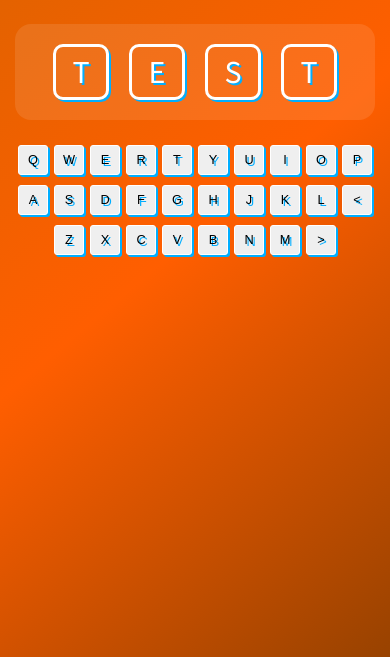
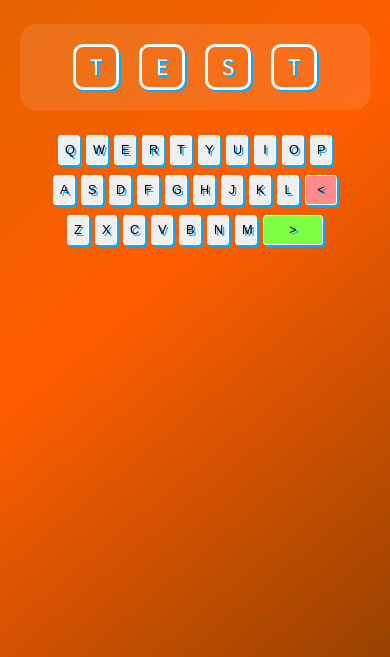
Before and after one commit to qkas/WordGuess, a plain HTML site: page index.html in a window 390 px wide. Shown: the part 187-844 px from the top of the page. Drawn offline with Linux system fonts and the light colour scheme.

Commit message:
Improved responsiveness for even lower resolution devices and modified delete and enter buttons

```diff
--- a/index.html
+++ b/index.html
@@ -44,7 +44,7 @@
                 <button class="keyboard-button">J</button>
                 <button class="keyboard-button">K</button>
                 <button class="keyboard-button">L</button>
-                <button class="keyboard-button">&lt;</button>
+                <button class="keyboard-button delete">&lt;</button>
             </div>
             <div class="row">
                 <button class="keyboard-button">Z</button>
--- a/style.css
+++ b/style.css
@@ -75,7 +75,7 @@ h2 {
 
 .keyboard-button {
     width: 40px;
-    height: 40px;
+    height: 50px;
     font-size: 1rem;
     border: 1px solid #fff;
     border-radius: 3px;
@@ -83,6 +83,16 @@ h2 {
     cursor: pointer;
     text-shadow: 2px 2px #00aeff;
     box-shadow: 2px 2px #00aeff;
+}
+
+.delete {
+    background-color: #ff8b8b;
+    width: 90px
+}
+
+.enter {
+    background-color: #7eff42;
+    width: 120px;
 }
 
 @media (max-width: 768px) {
@@ -98,7 +108,43 @@ h2 {
 
     .keyboard-button {
         width: 30px;
+        height: 40px;
+        font-size: 0.8rem;
+    }
+
+    .delete {
+        background-color: #ff8b8b;
+        width: 60px;
+    }
+
+    .enter {
+        width: 80px;
+    }
+}
+
+@media (max-width: 440px) {
+    .wrapper {
+        width: 90%;
+    }
+
+    .box {
+        width: 40px;
+        height: 40px;
+        font-size: 1.5rem;
+    }
+
+    .keyboard-button {
+        width: 22px;
         height: 30px;
         font-size: 0.8rem;
     }
+
+    .delete {
+        background-color: #ff8b8b;
+        width: 32px;
+    }
+
+    .enter {
+        width: 60px;
+    }
 }
```
